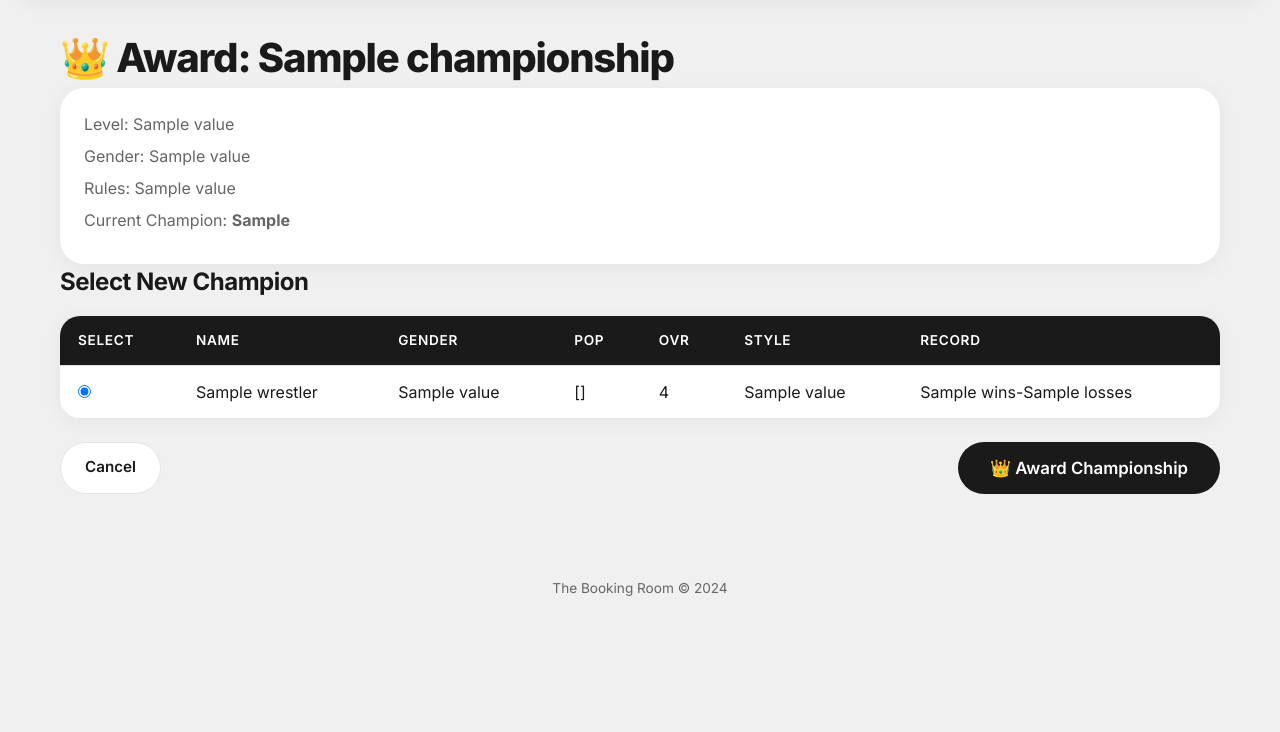
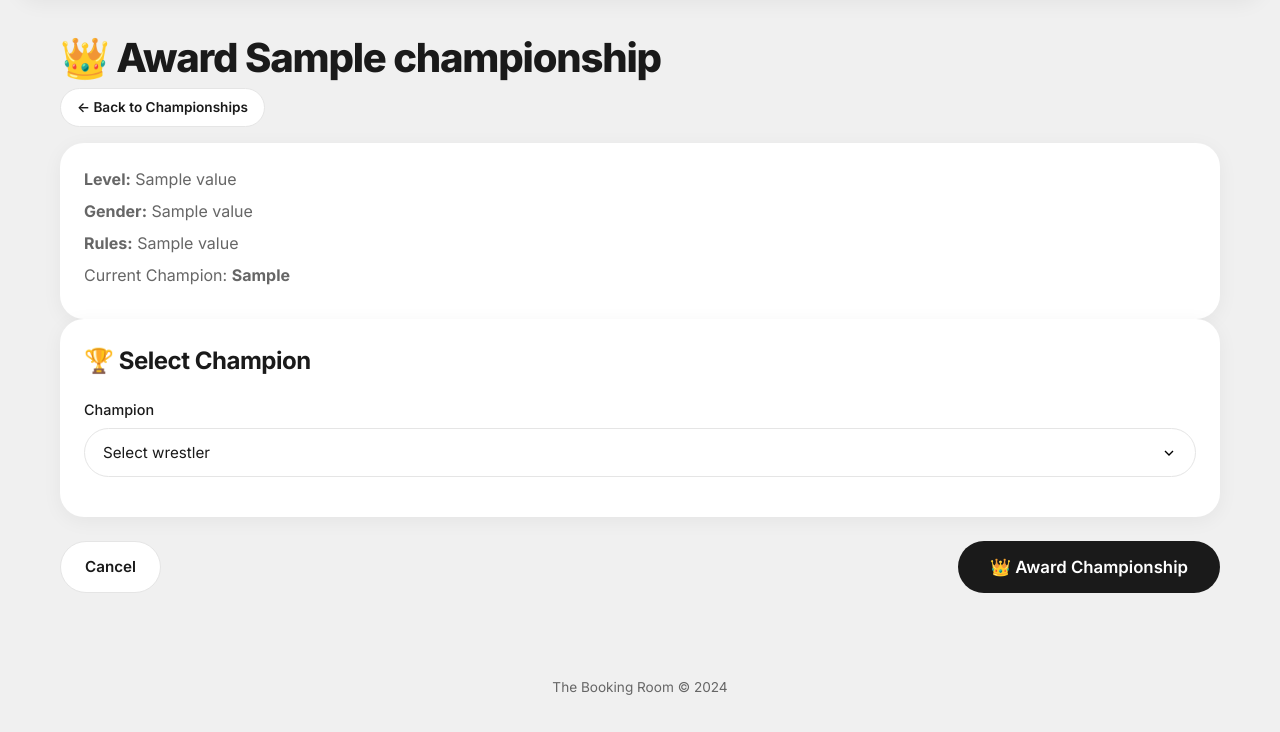
Before and after one commit to DLowPow/The-Booking-Room, a Flask app: template WrestlingGM/templates/award_title.html in a window 1280 px wide. Shown: the part 84-816 px from the top of the page. Run offline with Flask 3, Linux system fonts and the light colour scheme; the template is opened without the code that fills it: most values are stand-ins (such as "Sample title", 1, 10 or a date in 2020); parts of the project's set-up code (start-up, migrations or seed data) failed here and were passed over.

Commit message:
Update award_title.html

```diff
--- a/WrestlingGM/templates/award_title.html
+++ b/WrestlingGM/templates/award_title.html
@@ -3,52 +3,55 @@
 
 {% block content %}
 <div class="award-title-page">
-    <h1>👑 Award: {{ championship.name }}</h1>
+<h1>👑 Award {{ championship.name }}</h1>
+
+<div class="page-actions-top">
+<a href="{{ url_for('championships') }}" class="btn btn-secondary btn-small">← Back to Championships</a>
+</div>
 
 <div class="career-card">
-        <p>Level: {{ championship.level.value }}</p>
-        <p>Gender: {{ championship.gender.value }}</p>
-        <p>Rules: {{ championship.rules.value }}</p>
+<p><strong>Level:</strong> {{ championship.level.value }}</p>
+<p><strong>Gender:</strong> {{ championship.gender.value }}</p>
+<p><strong>Rules:</strong> {{ championship.rules.value }}</p>
+{% if is_tag_title %}
+<p class="text-muted"><strong>⚠️ This is a TAG TEAM Championship - select 2 wrestlers</strong></p>
+{% endif %}
 {% if championship.current_champion %}
 <p>Current Champion: <strong>{{ championship.get_champion_display() }}</strong></p>
 {% else %}
-        <p>Status: <strong>VACANT</strong></p>
+<p class="text-muted">Status: <strong>VACANT</strong></p>
 {% endif %}
 </div>
 
-    <h2>Select New Champion</h2>
+{% if wrestlers %}
+<form method="POST" action="{{ url_for('award_title', championship_id=championship.id) }}" class="setup-form">
 
-    {% if wrestlers %}
-    <form method="POST" action="{{ url_for('award_title', championship_id=championship.id) }}">
-        <table class="data-table">
-            <thead>
-                <tr>
-                    <th>Select</th>
-                    <th>Name</th>
-                    <th>Gender</th>
-                    <th>Pop</th>
-                    <th>OVR</th>
-                    <th>Style</th>
-                    <th>Record</th>
-                </tr>
-            </thead>
-            <tbody>
+<div class="form-section">
+<h2>{% if is_tag_title %}🤝 Select Champions{% else %}🏆 Select Champion{% endif %}</h2>
+
+<div class="form-group">
+<label>{% if is_tag_title %}Wrestler 1{% else %}Champion{% endif %}</label>
+<select name="wrestler" required>
+<option value="">Select wrestler</option>
 {% for w in wrestlers %}
-                <tr>
-                    <td>
-                        <input type="radio" name="wrestler" value="{{ w.name }}" required
-                               {% if loop.first %}checked{% endif %}>
-                    </td>
-                    <td>{{ w.name }}</td>
-                    <td>{{ w.gender.value }}</td>
-                    <td>{{ w.popularity }}</td>
-                    <td>{{ w.overall_rating }}</td>
-                    <td>{{ w.primary_style.value }}</td>
-                    <td>{{ w.wins }}-{{ w.losses }}</td>
-                </tr>
+<option value="{{ w.name }}">{{ w.gender.value[0] }} | {{ w.name }} ({{ w.popularity }} pop, {{ w.overall_rating }} ovr)</option>
 {% endfor %}
-            </tbody>
-        </table>
+</select>
+</div>
+
+{% if is_tag_title %}
+<div class="vs-text">&</div>
+<div class="form-group">
+<label>Tag Partner</label>
+<select name="tag_partner" required>
+<option value="">Select tag partner</option>
+{% for w in wrestlers %}
+<option value="{{ w.name }}">{{ w.gender.value[0] }} | {{ w.name }} ({{ w.popularity }} pop, {{ w.overall_rating }} ovr)</option>
+{% endfor %}
+</select>
+</div>
+{% endif %}
+</div>
 
 <div class="form-actions">
 <a href="{{ url_for('championships') }}" class="btn btn-secondary">Cancel</a>
```
Lines whose indentation alone changed are shown as unchanged.
